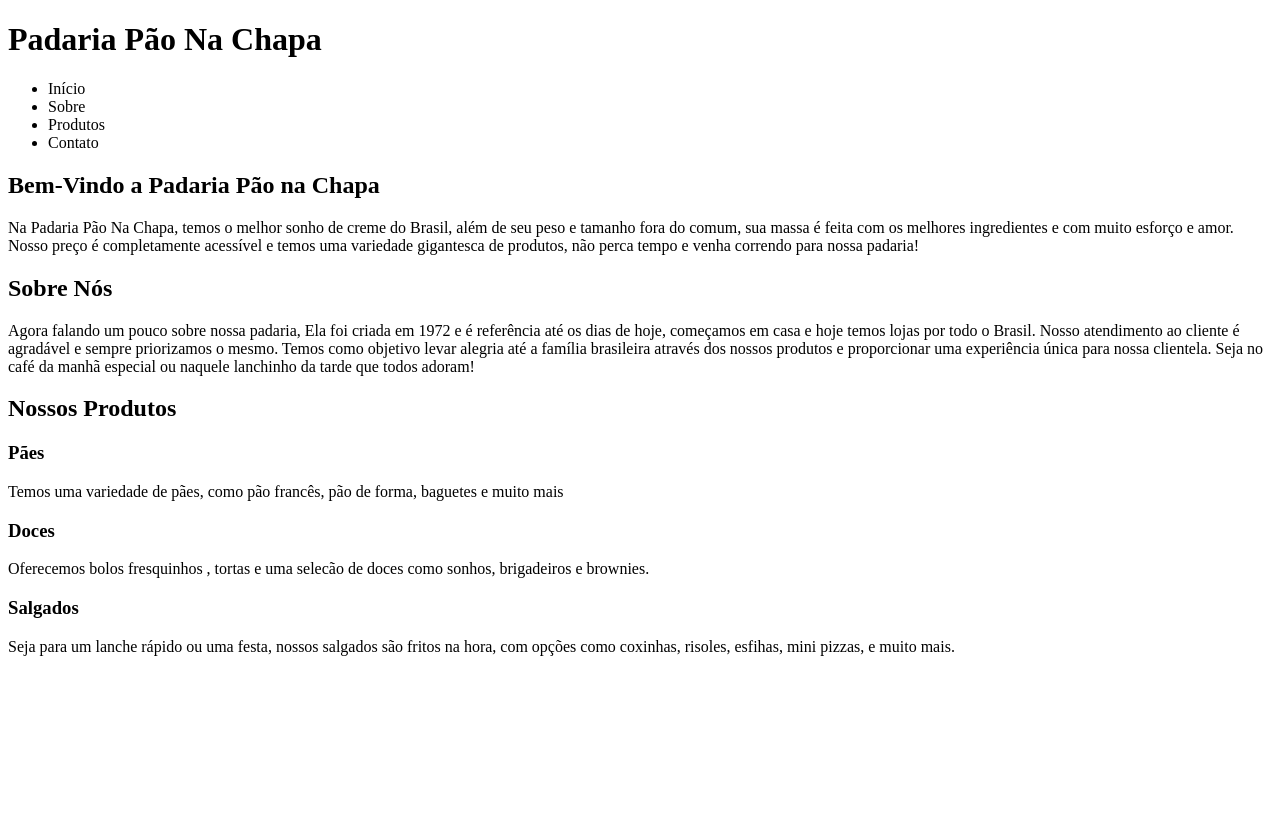
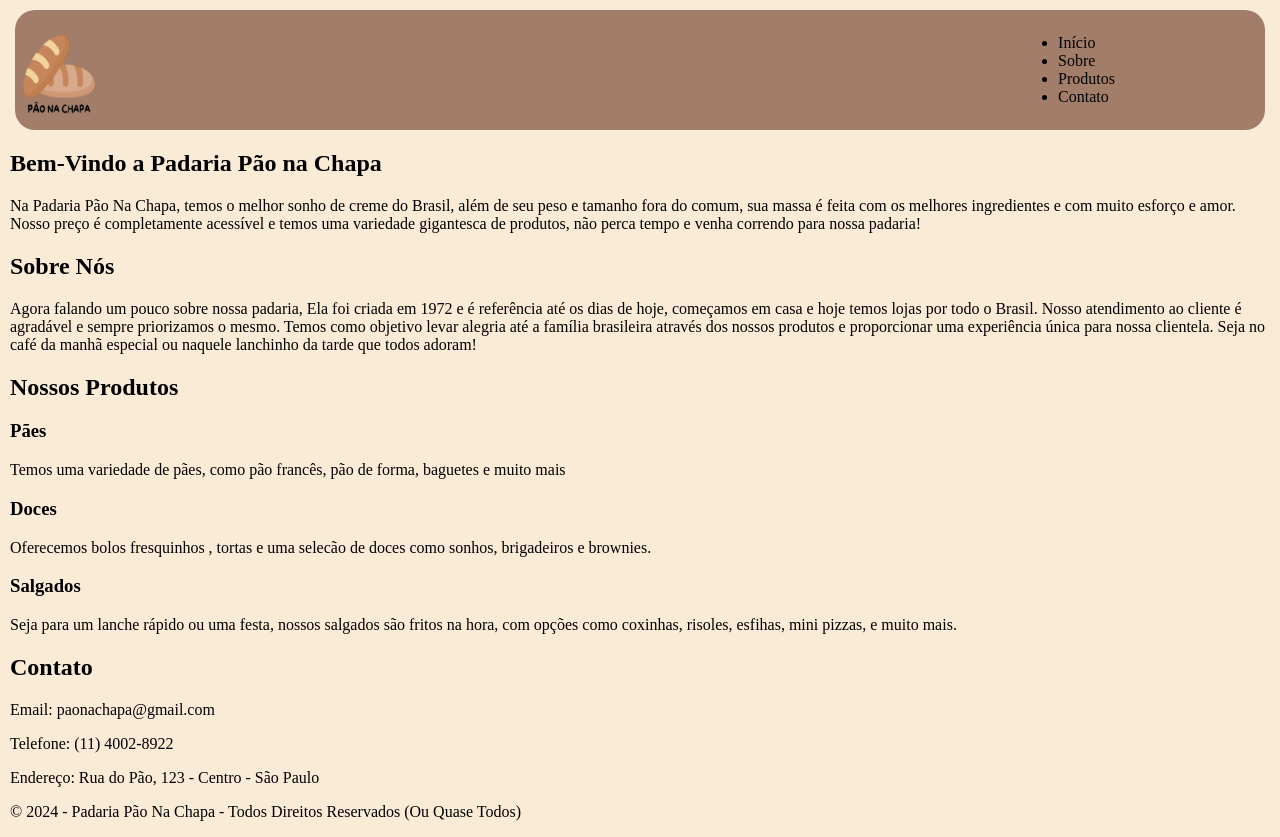
Before and after one commit to flavionoim/Site-Padaria, a plain HTML site: page index.html in a window 1280 px wide. Before the commit the page ends 800 px from the top, so only its background shows below. Drawn offline with Linux system fonts and the light colour scheme.

Commit message:
Atualização do Site Padaria, Criamos o Css

```diff
--- a/index.html
+++ b/index.html
@@ -5,12 +5,15 @@
     <meta charset="UTF-8">
     <meta name="viewport" content="width=device-width, initial-scale=1.0">
     <title>Pão na Chapa</title>
+    <link rel="stylesheet" href="style.css">
+    <link rel="shortcut icon" href="img/logo.png" type="image/x-icon">
 </head>
 
 <body>
-    <main>
+
     <header>
-            <h1>Padaria Pão Na Chapa</h1>
+        <img class="logo-header" src="img/logo.png" width="120px" height="120px"
+            alt="Pão, Pão Na Chapa, Logo, Logo Padaria, Salgado, Doce, Sonho, Melhor Sonho de Creme, Padaria Pão Na Chapa" />
         <nav>
             <ul>
                 <li>
@@ -28,6 +31,8 @@
             </ul>
         </nav>
     </header>
+
+    <main>
 
         <section>
             <h2>Bem-Vindo a Padaria Pão na Chapa</h2>
@@ -73,7 +78,8 @@
 
                 <div>
                     <h3>Salgados</h3>
-                    <p> Seja para um lanche rápido ou uma festa, nossos salgados são fritos na hora, com opções como coxinhas, risoles, esfihas, mini pizzas, e muito mais.</p>
+                    <p> Seja para um lanche rápido ou uma festa, nossos salgados são fritos na hora, com opções como
+                        coxinhas, risoles, esfihas, mini pizzas, e muito mais.</p>
                 </div>
 
             </div>
@@ -81,8 +87,19 @@
 
         </section>
 
+    </main>
 
-    </main>
+    <footer>
+        <section>
+            <h2>Contato</h2>
+            <p>Email: paonachapa@gmail.com</p>
+            <p>Telefone: (11) 4002-8922</p>
+            <p>Endereço: Rua do Pão, 123 - Centro - São Paulo</p>
+        </section>
+        <p>&copy; 2024 - Padaria Pão Na Chapa -
+            Todos Direitos Reservados (Ou Quase Todos)
+        </p>
+    </footer>
 </body>
 
 </html>
--- /dev/null
+++ b/style.css
@@ -0,0 +1,19 @@
+body {
+    margin: 10px;
+    background-color: antiquewhite;
+}
+
+header {
+    background-color: rgba(105, 54, 35, 0.603);
+    margin: 5px;
+    border-radius: 20px;
+    padding-right: 150px;
+    align-items: center;
+    justify-content: space-between;
+    display: flex;
+}
+
+
+.logo-header{
+    width: 8%;
+}
```
Also changed, not shown: img/logo.png (added), img/pao.png (added). Lines whose indentation alone changed are shown as unchanged.
